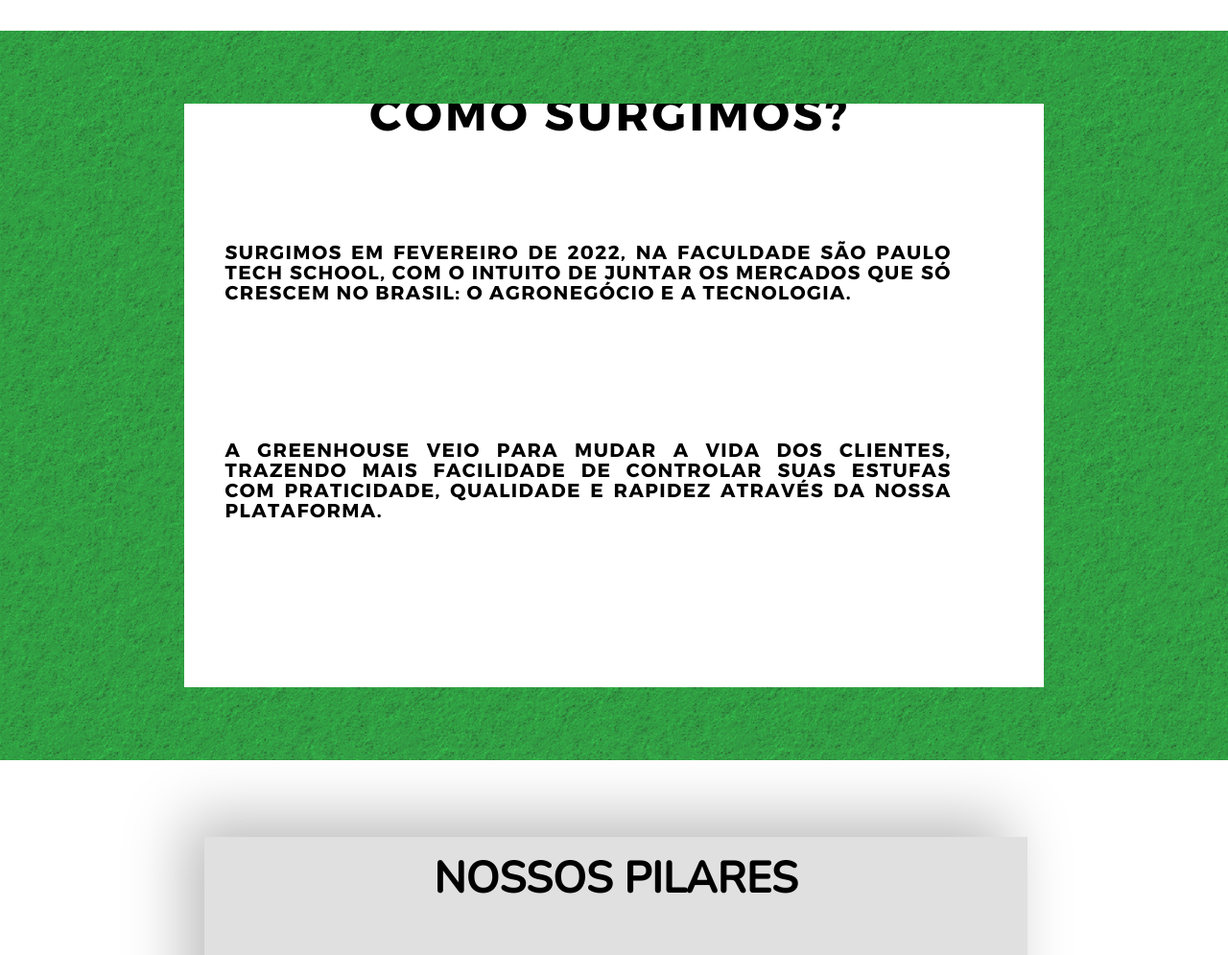
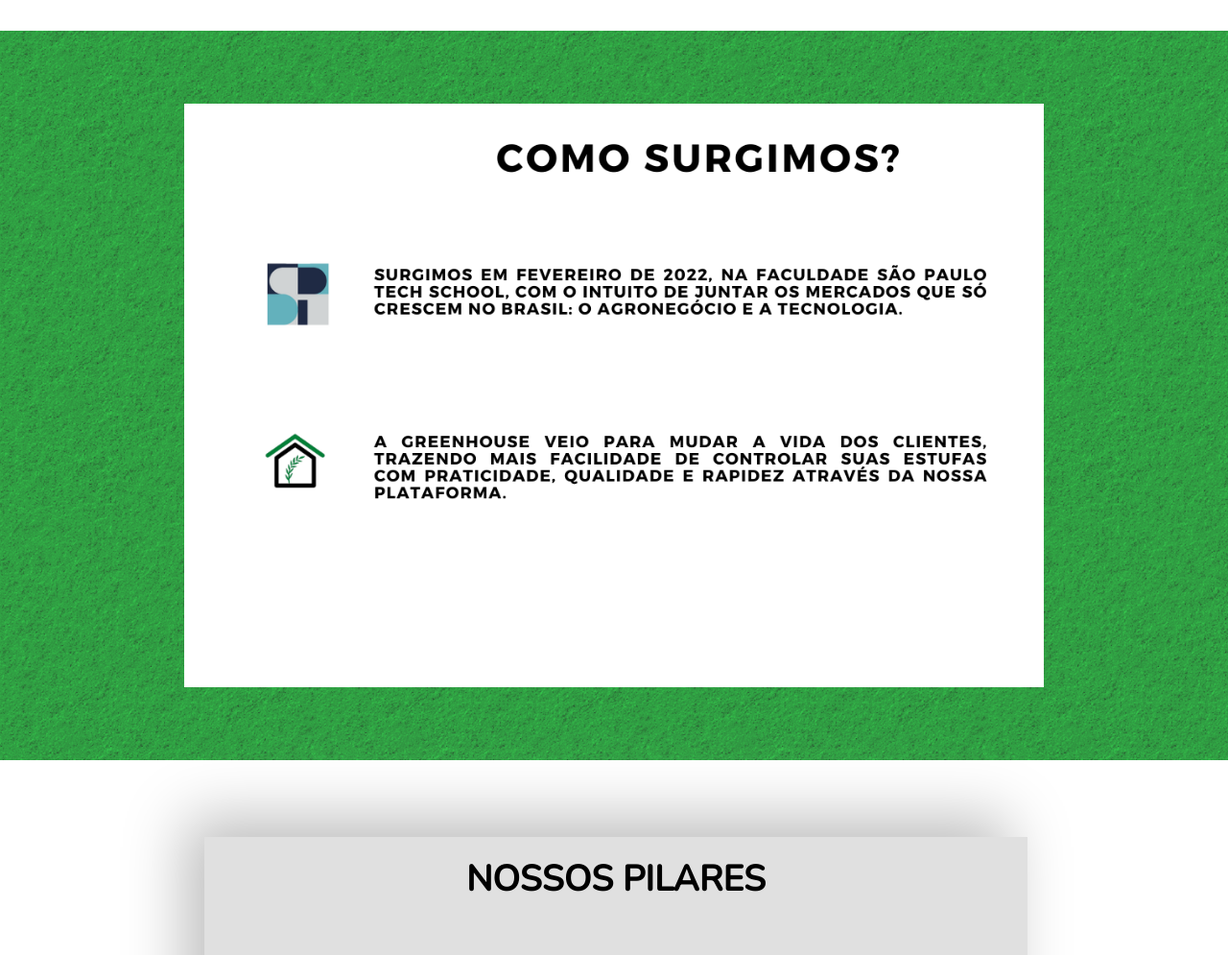
Before and after one commit to Green-House-Sensor/sprint-3, a website: page site/public/sobrenos.html in a window 1280 px wide. Shown: the part 261-1256 px from the top of the page at 96% size. Drawn offline with nearby package versions, Linux system fonts and the light colour scheme.

Commit message:
sobre nos att

```diff
--- a/site/public/css/stylehere.css
+++ b/site/public/css/stylehere.css
@@ -26,6 +26,7 @@
 
 .historia{
     background-image: url(buried-1920x1080.png);
+    /* background-size: cover; */
     height: 95vh;
     width: 100%;
     display: flex;
@@ -40,8 +41,8 @@
     height: 80%;
     width: 70%;
     background-repeat: no-repeat;
-    background-position: center;
-
+    /* background-position: center; */
+    background-size: cover;
 }
 
 /* CSS os nossos pilares */
@@ -74,7 +75,7 @@
     align-items: center;
     height: 15vh;
     width: 67vw;
-    font-size: 45px;
+    font-size: 37px;
     font-family: nunito;
     font-weight: 600;
     /* background-color: aqua; */
@@ -169,7 +170,7 @@
     align-items: center;
     height: 15vh;
     width: 67vw;
-    font-size: 45px;
+    font-size: 37px;
     font-family: nunito;
     font-weight: 600;
 
```
